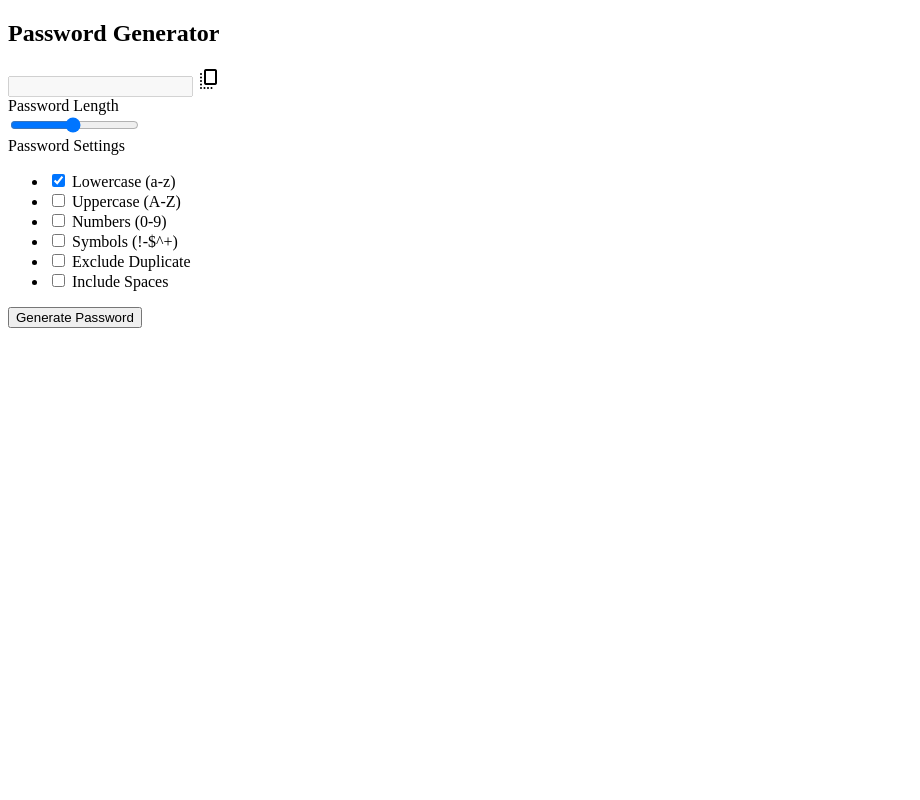
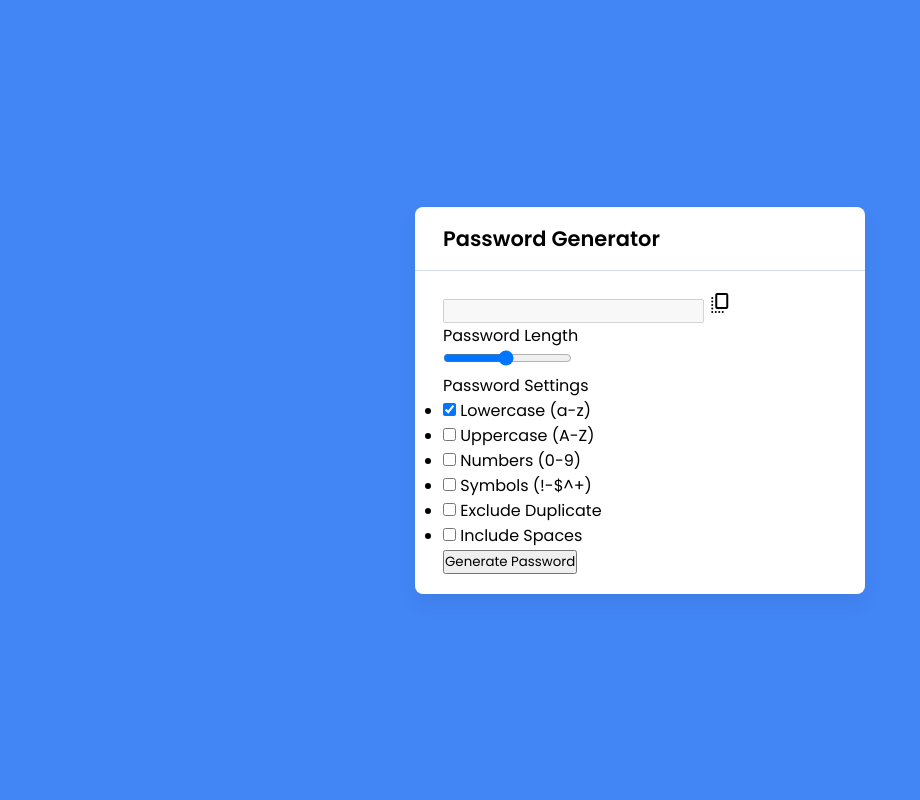
Before and after one commit to Bawelna0225/small-projects, a PHP site: page / in a window 1280 px wide. Shown: the whole page, without its empty margins (0-920 px from the left). Run offline with PHP 8.4, Linux system fonts and the light colour scheme.

Commit message:
body, container & wrapper styling

```diff
--- a/password_generator/css/style.css
+++ b/password_generator/css/style.css
@@ -1 +1,31 @@
-/*# sourceMappingURL=style.css.map */
+@import url("https://fonts.googleapis.com/css2?family=Poppins:wght@400;500;600&display=swap");
+* {
+  margin: 0;
+  padding: 0;
+  box-sizing: border-box;
+  font-family: "Poppins", sans-serif;
+}
+
+body {
+  display: flex;
+  align-items: center;
+  justify-content: center;
+  min-height: 100vh;
+  background: #4285f4;
+}
+
+.container {
+  width: 450px;
+  background: #fff;
+  border-radius: 8px;
+  box-shadow: 0 10px 20px rgba(0, 0, 0, 0.05);
+}
+.container h2 {
+  font-weight: 600;
+  font-size: 1.31rem;
+  padding: 1rem 1.75rem;
+  border-bottom: 1px solid #d4dbe5;
+}
+.container .wrapper {
+  margin: 1.25rem 1.75rem;
+}/*# sourceMappingURL=style.css.map */
--- a/password_generator/css/style.scss
+++ b/password_generator/css/style.scss
@@ -0,0 +1,29 @@
+@import url('https://fonts.googleapis.com/css2?family=Poppins:wght@400;500;600&display=swap');
+* {
+	margin: 0;
+	padding: 0;
+	box-sizing: border-box;
+	font-family: 'Poppins', sans-serif;
+}
+body {
+	display: flex;
+	align-items: center;
+	justify-content: center;
+	min-height: 100vh;
+	background: #4285f4;
+}
+.container {
+	width: 450px;
+	background: #fff;
+	border-radius: 8px;
+	box-shadow: 0 10px 20px rgba(0, 0, 0, 0.05);
+	h2 {
+		font-weight: 600;
+		font-size: 1.31rem;
+		padding: 1rem 1.75rem;
+		border-bottom: 1px solid #d4dbe5;
+	}
+	.wrapper {
+		margin: 1.25rem 1.75rem;
+	}
+}
```
Also changed, not shown: 1 other file.
